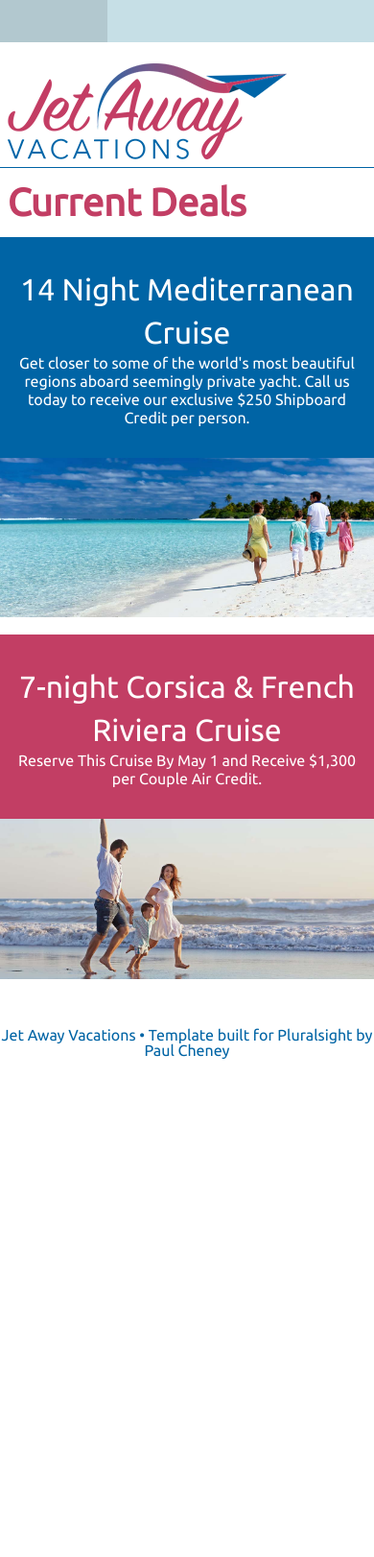
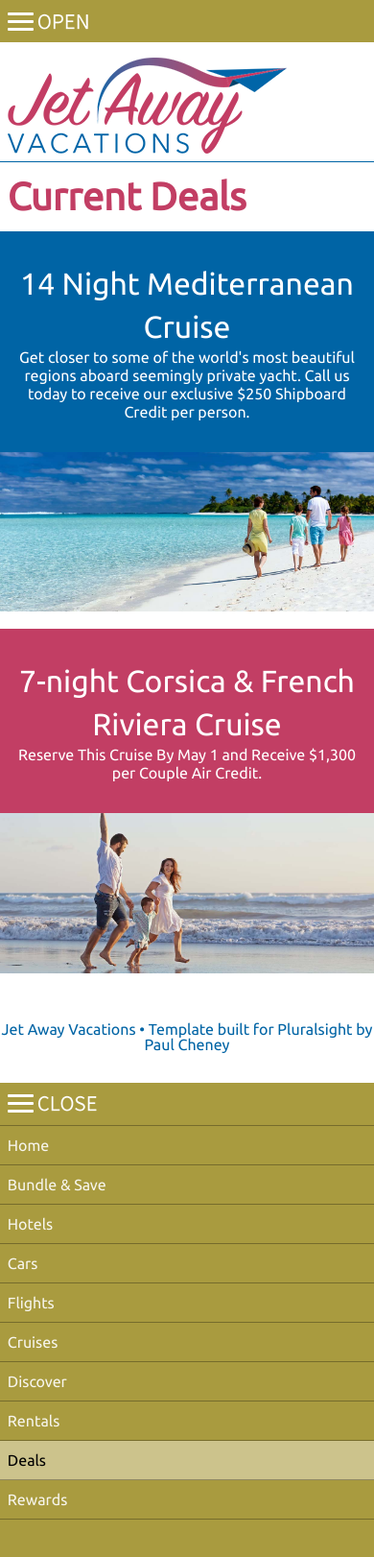
Before and after one commit to martin-singh/responsive-web-design-navigation, a plain HTML site: page index.html in a window 390 px wide. Shown: the whole page at 96% size. Before the commit the page ends 1134 px from the top, so only its background shows below. Drawn offline with Linux system fonts and the light colour scheme.

Commit message:
Section 8 - Single Level Navigation.

```diff
--- a/index.html
+++ b/index.html
@@ -12,34 +12,30 @@
     <link href="css/styles.css" rel="stylesheet">
     <link href="https://fonts.googleapis.com/css?family=Ubuntu" rel="stylesheet">
 </head>
-<body>
-
+<body id="top">
 <!-- HEADER STARTS HERE -->
 	<header>
    	    <img src="images/logo.png" alt="">
     	<h1>Jet Away Vacations</h1>
     </header>
 
+<!-- HAMBURGER STARTS HERE -->
+	<div id="navBar"><a class="hamburgerOpen" href="#links"></a></div>
+
 <!-- NAV STARTS HERE -->
-	<nav class="clearfix">
-  	<button id="hamburgerBtn"></button>
-   		<ul id="primaryNav">
-			<li class="active"><a href="index.html">CURRENT DEALS</a></li>
-			<li class="parent"><a href="#">POPULAR DESTINATIONS</a>
-				<ul>
-					<li><a href="#">Asia</a></li>
-					<li><a href="#">Caribbean</a></li>
-					<li><a href="#">Central America</a></li>
-					<li><a href="#">Europe</a></li>
-				</ul>
-			</li>
-			<li class="parent"><a href="#"> FAVORITE RESORTS</a>
-			    <ul>
-					<li><a href="index.html">Hotel Maroma</a></li>
-					<li><a href="index.html">Atlantis</a></li>
-				</ul>
-			</li>
-			<li><a href="#">AWESOME CRUISES</a></li>
+	<nav id="links">
+  		<div><a class="hamburgerClose" href="#top"></a></div>
+   		<ul>
+			<li><a href="index.html">Home</a></li>
+			<li><a href="bundle.html">Bundle &amp; Save</a></li>
+			<li><a href="hotel.html">Hotels</a></li>
+			<li><a href="cars.html">Cars</a></li>
+			<li><a href="flight.html">Flights</a></li>
+			<li><a href="cruise.html">Cruises</a></li>
+			<li><a href="discover.html">Discover</a></li>
+			<li><a href="rentals.html">Rentals</a></li>
+			<li class="active"><a href="deals.html">Deals</a></li>
+			<li><a href="rewards.html">Rewards</a></li>
 		</ul>
 	</nav>
 
@@ -55,9 +51,7 @@
 
 <!-- FOOTER STARTS HERE -->
     <footer>
-    <p>Jet Away Vacations &bull; Template built for Pluralsight by Paul Cheney</p>
+        <p>Jet Away Vacations &bull; Template built for Pluralsight by Paul Cheney</p>
     </footer>
-
-    <script src="js/menuToggle.js"></script>
 </body>
 </html>
--- a/js/menuToggle.js
+++ /dev/null
@@ -1,8 +0,0 @@
-//Create a button and give it an ID of "hamburgerBtn"
-//Attach an ID of "primaryNav" to the UL of the unordered list that holds your links
-function toggleMenu() {
-    document.getElementById("hamburgerBtn").classList.toggle("open");
-    document.getElementById("primaryNav").classList.toggle("open");
-}
-var btn = document.getElementById('hamburgerBtn');
-btn.onclick = toggleMenu;
--- a/sass/partials/_large.scss
+++ b/sass/partials/_large.scss
@@ -1,48 +1,26 @@
-/* NAVigation  */
+//---------- BODY ----------
+body {
+	grid-template-areas:
+		"header"
+		"links"
+        "content"
+		"footer";
+    grid-template-columns: auto;
+} // end body
 
+//---------- NAVIGATION ----------
 nav {
-	background-color:$menuColor;
-
-	// new stuff
-	ul {
-		margin-left: 2%;
-		border-left: 1px solid rgba(0,0,0,0.2);
-	}
-	ul li {float: left;}
-	ul li a {
-		display: block;
-		border:none; // undo small screen
-		border-right: 1px solid rgba(0,0,0,0.2);
-		background: none;
-		font-size: .9em;
-		padding: .7em .9em;
-		color: rgba(0 , 0, 0, 0.9);
-		text-decoration: none;
-		/*transition*/
-		-webkit-transition: background 0.3s linear;
-		transition: background 0.3s linear;
-	}
-	ul li a:hover {background: darken($menuColor,5%);}
-
-
-	ul li ul { /*rules for the sub menu items*/
-		z-index:99;
-		position: absolute;
-		background-color: lighten($menuColor, 10%);
-		left: -999em; /* pushes the menu way off to the side */
-		width: 10em;
-	}
- 	ul li ul li { /* overides the float and line from the parent ul */
-		float: none;
-		border-right: none;
-		border-top: solid 1px rgba(0,0,0,0.2);
-	}
-
- 	ul li:hover ul { /* this displays the menus as drop downs  */
-		left: auto;
-		margin-left: 0;
-	}
-
-
-
+    ul {
+        margin: 0 $gutter;
+        display: flex;
+        flex-direction: row;
+    }
+    ul li a {
+        border:none;
+        border-right: 1px solid rgba(0, 0, 0, 0.3);
+    }
+    ul li:first-child a{
+        border-top: none;
+        border-left: 1px solid rgba(0, 0, 0, 0.3);
+    }
 } // end nav
--- a/sass/partials/_medium.scss
+++ b/sass/partials/_medium.scss
@@ -1,6 +1,23 @@
+//---------- BODY ----------
+body {
+	grid-template-areas:
+		"header header"
+		"links content"
+		"footer footer";
+	grid-template-columns: 9rem auto;
+} // end body
 
+//---------- NAV ----------
+div#navBar,
+nav div a.hamburgerClose {display: none;}
 
-/* MAIN  */
+nav {
+	height: auto;
+
+	ul li a {text-align: right;}
+} // end nav
+
+//---------- MAIN ----------
 main {
 	h1 {font-size: 5rem;}
 	.box {font-size: 2rem;}
--- a/sass/partials/_mobilemenu.scss
+++ /dev/null
@@ -1,98 +0,0 @@
-/*Change the menubar color on line 23 */
-/*Change the dropdown menu color on line 49*/
-/*If you have a light background color then change the background image on lines 30 and 37 to load menuOpenBlack and menuCloseBlack*/
-/*Adjust the media query max-width value on line 12 to match your breakpoint between the small and medium screens OR between the medium and large screens*/
-
-
-/*  apply a natural box layout model to all elements  */
-* { -moz-box-sizing: border-box; -webkit-box-sizing: border-box; box-sizing: border-box; }
-
-#hamburgerBtn { display: none; } /* hide the navigation button by default */
-
-@media only screen and (max-width: 64rem) {
-
-/* Navigation Button  -------------------------------------------------------- */
-    body { padding-top: 50px; }
-
-    nav {
-        position: absolute;
-        top:0;
-        left: 0;
-        width: 100%;
-        height: 2.75rem;
-        background-color: $menuColor; /* change the menu color */
-    }
-
-	#hamburgerBtn {
-		display: block;
-		width: 7rem;
-        height: 2.75rem;
-		background-image: url('../images/menuOpenBlack.png');
-		background-color: rgba(0,0,0,0.1);
-		background-position: 2vw center;
-		background-repeat: no-repeat;
-		border: 0 none;
-	}
-	#hamburgerBtn.open {
-		background: url('../images/menuCloseBlack.png');
-        background-position: 2vw center;
-		background-repeat: no-repeat;
-	}
-
-/* Navigation Bar -------------------------------------------------------- */
-
-
-	#primaryNav {
-        height: 0;
-        overflow: hidden;
-		width: 20rem;
-		background-color: $menuColor; /* change the menu color */
-		margin: 0;
-		padding: 0;
-		z-index: 998;
-        font-family: Verdana;
-        font-weight: normal;
-	}
-    #primaryNav li.active a{background-color: rgba(0,0,0,0.25);}
-	#primaryNav li a {
-		display: block;
-		width: 100%;
-		padding: .75rem 2vw;
-		font-size: 14px;
-		text-shadow: -1px -1px 0 rgba(0,0,0,.15);
-		color: black;
-		text-decoration: none;
-		border-top: 1px solid rgba(0,0,0,.2);
-	}
-	#primaryNav li a:hover {
-		background-color: rgba(0,0,0,.5);
-	}
-
-	/* Toggle the navigation bar to expand down  */
-	#primaryNav.open {height: auto;}
-
-	/* Submenus – optional .parent class indicates dropdowns */
-	#primaryNav > li:hover > a {background: rgba(0,0,0,.5);}
-	#primaryNav li.parent > a:after {
-        font-size: .75rem;
-		content: "\25BC";
-		color: rgba(255,255,255,.5);
-		float: right;
-	}
-	#primaryNav li.parent > a:hover {
-		background: rgba(0,0,0,.75);
-	}
-    /*hide the sub menu items by default*/
-	#primaryNav li ul {
-		display: none;
-		background: rgba(0,0,0,.3);
-		padding: 0;
-	}
-	#primaryNav li ul a {
-		border-top: solid 1px rgba(0,0,0,0.2);
-		font-size: 12px;
-		padding: 10px 5%;
-		font-weight: normal;
-	}
-	#primaryNav li:hover ul {display: block;}
-} /* End Mobile Styles */
--- a/sass/partials/_small-default.scss
+++ b/sass/partials/_small-default.scss
@@ -1,30 +1,85 @@
-/* Prevent adjustments of font size after orientation changes in IE on Windows Phone and in iOS.  */
+// Prevent adjustments of font size after orientation changes in IE on Windows Phone and in iOS.
 html {-webkit-text-size-adjust: 100%; -ms-text-size-adjust: 100%;}
 
-/*  apply a natural box layout model to all elements  */
+// Apply a natural box layout model to all elements
 * { -moz-box-sizing: border-box; -webkit-box-sizing: border-box; box-sizing: border-box; }
 
-/* BODY  */
+//---------- BODY ----------
 body {
 	font-family: $defaultFont;
 	font-size: 16px;
+	display: grid;
+	grid-template-areas:
+		"hamburger"
+		"header"
+		"content"
+		"footer"
+		"links";
 }
 
 
-/* HEADER  */
+//---------- HEADER ----------
 header {
+	grid-area: header;
 	h1 {display: none;}
 	img {padding: 1rem 0 .5rem 2%; display: block;}
 	border-bottom:solid 1px $primaryColor;
 } // end header
 
 
+//---------- NAVIGATION ----------
+.hamburger {
+	grid-area: hamburger;
+	display: block;
+	width: 7rem;
+	height: 2.75rem;
+	background-repeat: no-repeat;
+	background-position: 2vw center;
+}
 
+a.hamburgerOpen {
+	@extend .hamburger;
+	background-image: url("../../images/menuOpenWhite.png");
+}
 
+a.hamburgerClose {
+	@extend .hamburger;
+	background-image: url("../../images/menuCloseWhite.png");
+}
 
+div#navBar {
+	background-color: $menuColor;
+}
 
-/* MAIN  */
+nav {
+	grid-area: links;
+	width: 100%;
+	height: 100vh;
+	background-color: $menuColor;
+
+	ul li a {
+		display: block;
+		width: 100%;
+		border-bottom: solid 1px rgba(0,0,0,0.3);
+		padding: .75rem $gutter;
+		color: rgba(255,255,255,0.9);
+		text-decoration: none;
+		transition: background 0.5s ease;
+	}
+
+	ul li:first-child a {border-top: 1px solid rgba(0,0,0,0.3);}
+
+	ul li.active a {
+		background-color: rgba(255,255,255,0.4);
+		color: #000;
+	}
+
+	ul li a:hover {background-color: rgba(0,0,0,0.3);}
+}
+
+//---------- MAIN ----------
 main {
+	grid-area: content;
 	padding: 1rem 0;
 	h1 {font-size: 2.5rem; color: $secondaryColor; padding-left: 2%;}
 	figure.w100 img {width: 100%;}
@@ -42,14 +97,15 @@ main {
 	.box span {display: block; font-size: 1rem; line-height: 120%;}
 } // end main
 
-/* FOOTER  */
+//---------- FOOTER ----------
 footer {
+	grid-area: footer;
 	color: $primaryColor;
 	padding: 2rem 0;
 	text-align: center;
-}
+} // end footer
 
-/*----- Clearfix: Force an Element not to collapse -----*/
+//----- Clearfix: Force an Element not to collapse -----
 .clearfix:after {
   content: "";
   display: table;
--- a/sass/partials/_variables.scss
+++ b/sass/partials/_variables.scss
@@ -1,6 +1,8 @@
 $primaryColor: #0064a5; // blue
 $secondaryColor:#c23e64; // pink
 
-$menuColor: #c6dfe6;
+$menuColor: #a99b3f;
 
 $defaultFont: 'Ubuntu', sans-serif;
+
+$gutter: 2vw;
--- a/sass/styles.scss
+++ b/sass/styles.scss
@@ -4,14 +4,13 @@
 
 @import "partials/small-default";
 
-@import "partials/mobilemenu";
 
-// 35em is also 560px (if basefont is 16px)
-@media only screen and (min-width: 35em) {
+//35 is also 560px (if basefont is 16px)
+@media only screen and (min-width: 35rem) {
 	@import "partials/medium";
 }
 
-// 64em is also 1028px (if basefont is 16px)
-@media only screen and (min-width: 64.0625em) {
+//64 is also 1024px (if basefont is 16px)
+@media only screen and (min-width: 64rem) {
 	@import "partials/large";
 }
```
Also changed, not shown: css/styles.css.
